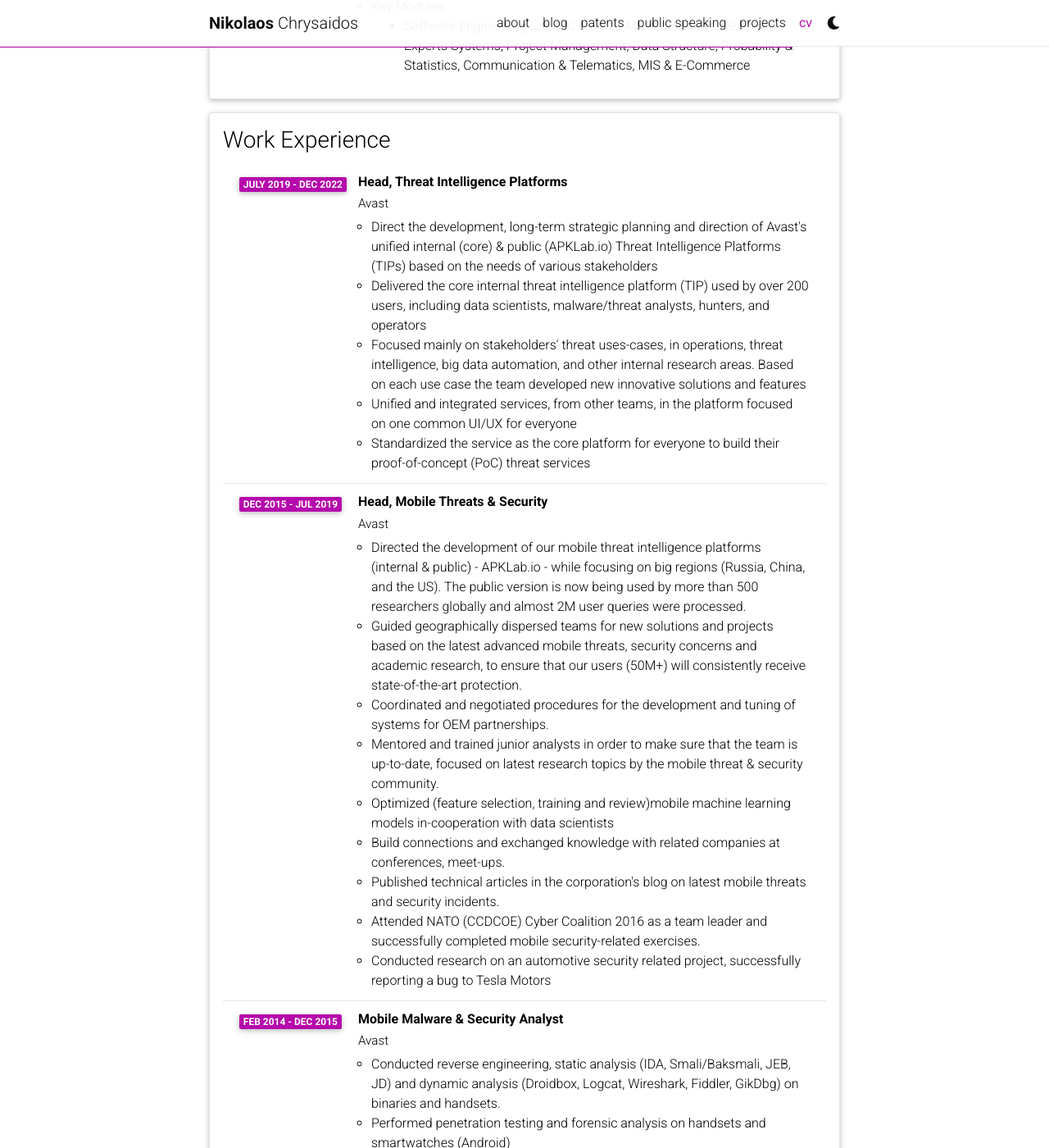
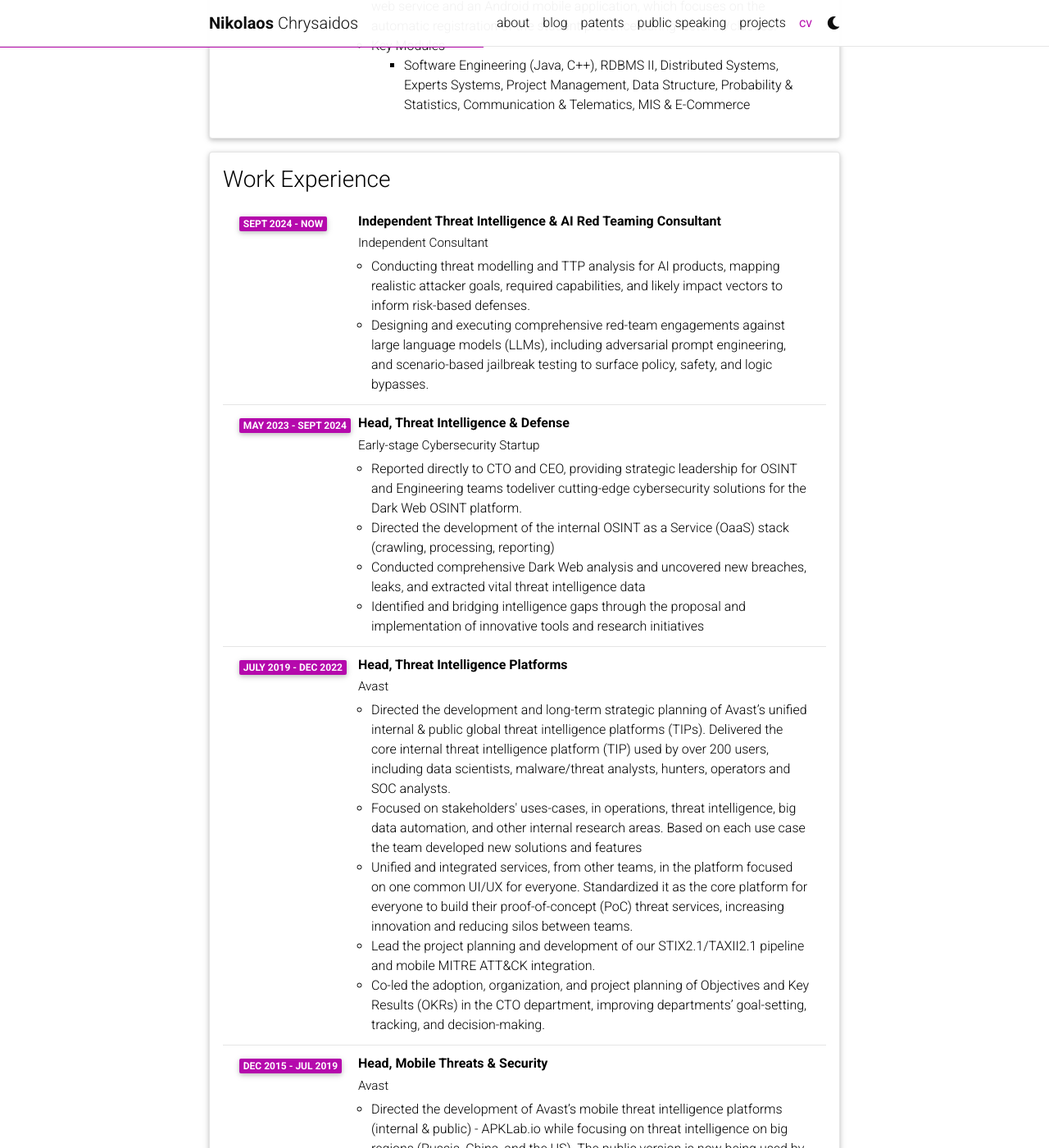
Before and after one commit to virqdroid/virqdroid.github.io, a Jekyll site: the page built from _pages/cv.md, in a window 1280 px wide and 1400 px high, scrolled down 865 px. Shown: the whole window at 82% size. Built offline with Jekyll 4.4.1, drawn with Linux system fonts in a browser that asks for light colours; comment, search, counter and statistics services are not loaded; a style sheet for code colours, icons or effects is not loaded; some of the changed text lies outside the part shown.

Commit message:
Update cv.yml

```diff
--- a/_data/cv.yml
+++ b/_data/cv.yml
@@ -12,6 +12,8 @@
     - title: MBA
       institution: University of New York in Prague, CZ
       year: 2022-2024
+      description:
+        - Thesis - Impact of Large Language Models (LLMs) and Agents in CyberSecurity
     - title: MSc, Cybersecurity
       institution: University of York, UK
       year: 2012-2013
@@ -30,29 +32,40 @@
 - title: Work Experience
   type: time_table
   contents:
+    - title: Independent Threat Intelligence & AI Red Teaming Consultant
+      institution: Independent Consultant
+      year: Sept 2024 - Now
+      description:
+        - Conducting threat modelling and TTP analysis for AI products, mapping realistic attacker goals, required capabilities, and likely impact vectors to inform risk-based defenses.
+        - Designing and executing comprehensive red-team engagements against large language models (LLMs), including adversarial prompt engineering, and scenario-based jailbreak testing to surface policy, safety, and logic bypasses.
+    - title: Head, Threat Intelligence & Defense
+      institution: Early-stage Cybersecurity Startup
+      year: May 2023 - Sept 2024
+      description:
+        - Reported directly to CTO and CEO, providing strategic leadership for OSINT and Engineering teams todeliver cutting-edge cybersecurity solutions for the Dark Web OSINT platform.
+        - Directed the development of the internal OSINT as a Service (OaaS) stack (crawling, processing, reporting)
+        - Conducted comprehensive Dark Web analysis and uncovered new breaches, leaks, and extracted vital threat intelligence data
+        - Identified and bridging intelligence gaps through the proposal and implementation of innovative tools and research initiatives
     - title: Head, Threat Intelligence Platforms
       institution: Avast
       year: July 2019 - Dec 2022
       description:
-        - Direct the development, long-term strategic planning and direction of Avast's unified internal (core) & public (APKLab.io) Threat Intelligence Platforms (TIPs) based on the needs of various stakeholders
-        - Delivered the core internal threat intelligence platform (TIP) used by over 200 users, including data scientists, malware/threat analysts, hunters, and operators
-        - Focused mainly on stakeholders' threat uses-cases, in operations, threat intelligence, big data automation, and other internal research areas. Based on each use case the team developed new innovative solutions and features
-        - Unified and integrated services, from other teams, in the platform focused on one common UI/UX for everyone
-        - Standardized the service as the core platform for everyone to build their proof-of-concept (PoC) threat services
+        - Directed the development and long-term strategic planning of Avast’s unified internal & public global threat intelligence platforms (TIPs). Delivered the core internal threat intelligence platform (TIP) used by over 200 users, including data scientists, malware/threat analysts, hunters, operators and SOC analysts.
+        - Focused on stakeholders' uses-cases, in operations, threat intelligence, big data automation, and other internal research areas. Based on each use case the team developed new solutions and features
+        - Unified and integrated services, from other teams, in the platform focused on one common UI/UX for everyone. Standardized it as the core platform for everyone to build their proof-of-concept (PoC) threat services, increasing innovation and reducing silos between teams.
+        - Lead the project planning and development of our STIX2.1/TAXII2.1 pipeline and mobile MITRE ATT&CK integration.
+        - Co-led the adoption, organization, and project planning of Objectives and Key Results (OKRs) in the CTO department, improving departments’ goal-setting, tracking, and decision-making.
     - title: Head, Mobile Threats & Security
       institution: Avast
       year: Dec 2015 - Jul 2019
       description:
-        - Directed the development of our mobile threat intelligence platforms (internal & public) - APKLab.io - while focusing on big regions (Russia, China, and the US). The public version is now being used by more than 500 researchers globally and almost 2M user queries were processed.
-        - Guided geographically dispersed teams for new solutions and projects based on the latest advanced mobile threats, security concerns and academic research, to ensure that our users (50M+) will consistently receive state-of-the-art protection.
+        - Directed the development of Avast’s mobile threat intelligence platforms (internal & public) - APKLab.io while focusing on threat intelligence on big regions (Russia, China, and the US). The public version is now being used by more than 500 researchers globally and almost 2M user queries were processed.
+        - Guided geographically dispersed teams for new solutions and projects based on the latest advanced mobile threats, security concerns, and academic research to ensure that our mobile users (50M+) will consistently receive state-of-the-art protection. Mentored and trained junior malware analysts to ensure the team was up-to-date and focused on the latest research & academic topics.
         - Coordinated and negotiated procedures for the development and tuning of systems for OEM partnerships.
-        - Mentored and trained junior analysts in order to make sure that the team is up-to-date, focused on latest research topics by the mobile threat & security community.
-        - Optimized (feature selection, training and review)mobile machine learning models in-cooperation with data scientists
-        - Build connections and exchanged knowledge with related companies at conferences, meet-ups.
-        - Published technical articles in the corporation's blog on latest mobile threats and security incidents.
-        - Attended NATO (CCDCOE) Cyber Coalition 2016 as a team leader and successfully completed mobile security-related exercises.
-        - Conducted research on an automotive security related project, successfully reporting a bug to Tesla Motors
-
+        - Optimized (feature selection, training, and review) mobile machine learning (ML) models in-cooperation with data scientists. Increasing, as a result, AV-TEST scores and awards.
+        - Built connections and exchanged knowledge with related companies at conferences and meet-ups that as a result drove the team to stay up to date with the latest industry developments.
+        - Published technical articles in the corporation's blog on the latest mobile threats and security incidents positioning the company as thought leader in the industry and increased media coverage from journalists and industry publications.
+        - Attended NATO (CCDCOE) Cyber Coalition 2016 as a team leader and completed mobile security-related exercises.
     - title: Mobile Malware & Security Analyst
       institution: Avast
       year: Feb 2014 - Dec 2015
```
